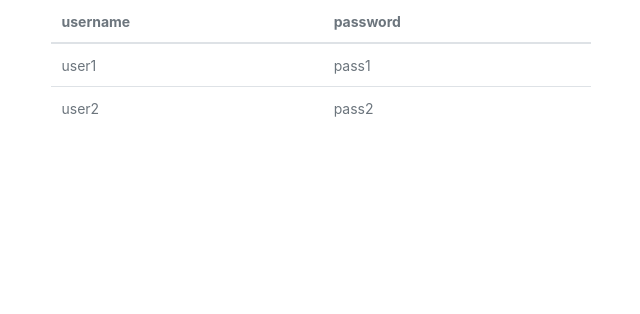
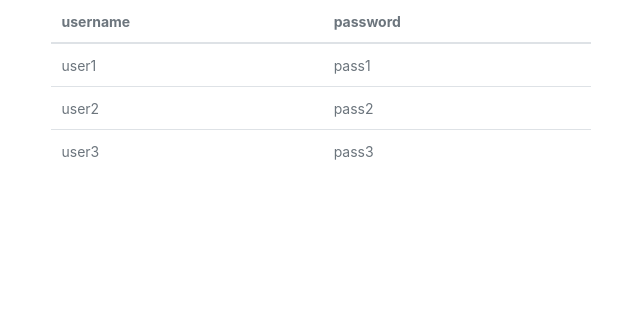
Before and after one commit to ttskch/symfony4-doctrine2-user-following-feature-sample, a Symfony app: template templates/user/login.html.twig in a window 1280 px wide. Shown: the part 342-656 px from the top of the page, without its empty margins (319-959 px from the left). Run offline with Twig, Linux system fonts and the light colour scheme; the template is opened without the code that fills it, so the values that code supplies are empty; some libraries are stand-ins or nearby versions.

Commit message:
add one more user

```diff
--- a/templates/user/login.html.twig
+++ b/templates/user/login.html.twig
@@ -38,6 +38,10 @@
                         <td>user2</td>
                         <td>pass2</td>
                     </tr>
+                    <tr>
+                        <td>user3</td>
+                        <td>pass3</td>
+                    </tr>
                     </tbody>
                 </table>
             </div>
```
Also changed, not shown: sqlite.db.
